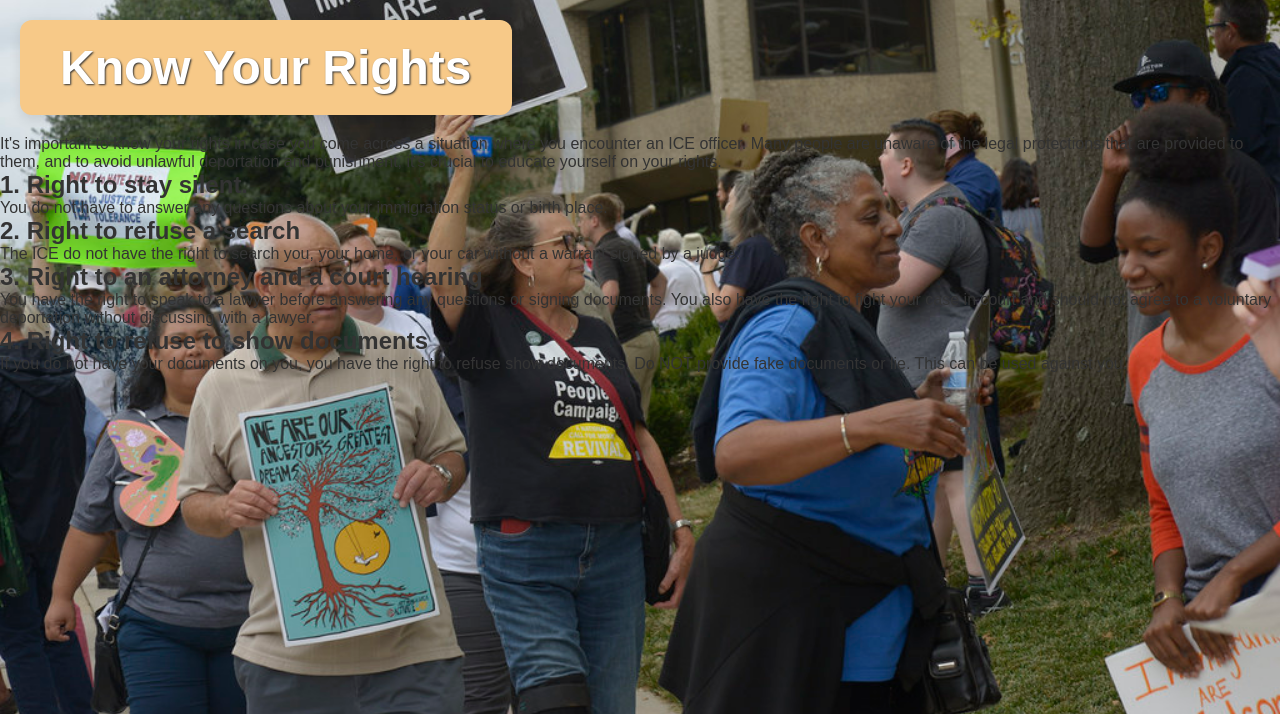
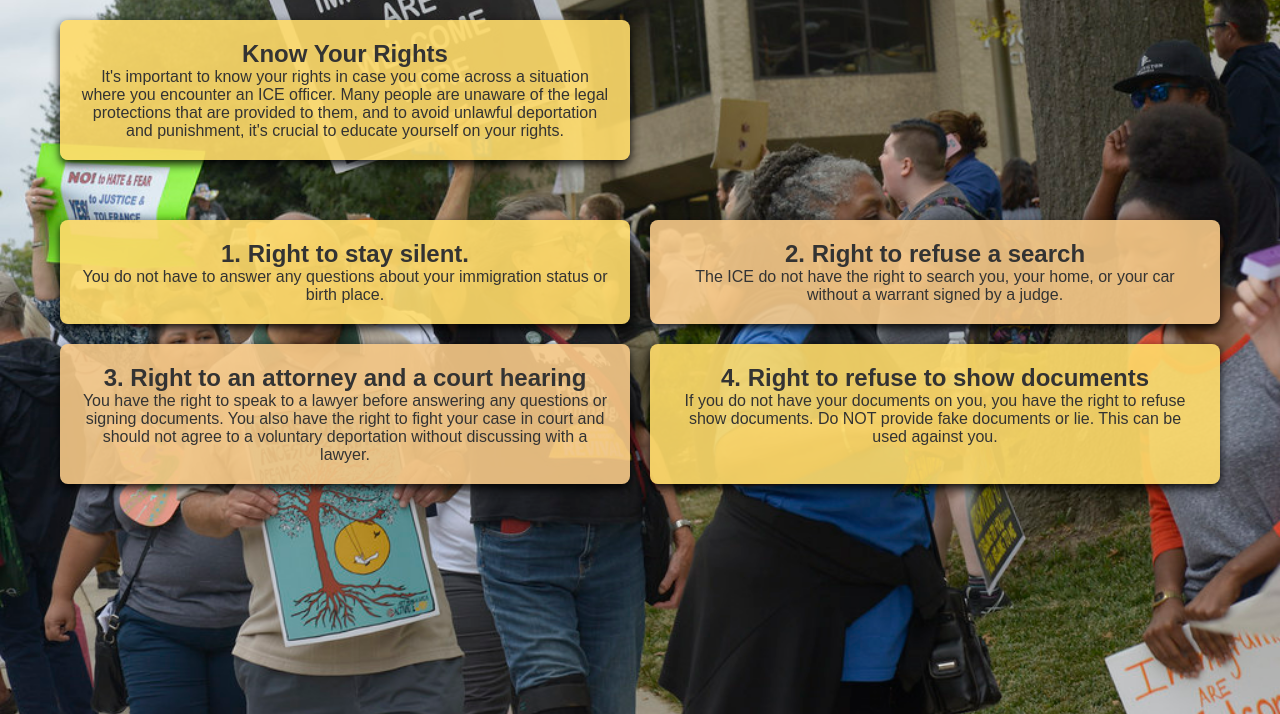
Before and after one commit to calebyhan/solhacks25, a Flask app: page /rights in a window 1280 px wide. Shown: the part 86-800 px from the top of the page. Run offline with Flask 3, Linux system fonts and the light colour scheme; parts of the project's set-up code (start-up, migrations or seed data) failed here and were passed over.

Commit message:
rights page done

```diff
--- a/src/static/styles.css
+++ b/src/static/styles.css
@@ -90,6 +90,7 @@ body {
     overflow: hidden;
 }
 
+
 .map-content {
     width: 100%;
     height: 100%;
@@ -138,7 +139,7 @@ body {
     max-width: 1200px;
 }
 
-/* about us */
+/* about us, resources, rights */
 
 .resources-container {
     display: grid;
@@ -162,6 +163,26 @@ body {
   opacity: 1;
 }
 
+.rights-container {
+  display: grid;
+  grid-template-columns: repeat(2, 1fr); /* 2 columns */
+  grid-template-rows: repeat(2, auto);  /* 2 rows */
+  gap: 20px; /* Space between grid items */
+  margin: 0 auto;
+  padding: 20px;
+  max-width: 1200px; /* Limit the grid width */
+  opacity: 1;
+}
+
+.rights-content {
+    background-color: var(--primary-color);
+    padding: 20px;
+    box-shadow: 0 4px 10px rgba(0, 0, 0, 0.9);
+    border-radius: 8px;
+    text-align: center;
+
+}
+
 /* Consistent content styling */
 .about-content {
 
@@ -170,6 +191,10 @@ body {
     border-radius: 8px;
     text-align: center;
 
+}
+
+.large-text{
+  text-size-adjust: 150%;
 }
 
 /* Alternate background colors */
--- a/src/templates/rights.html
+++ b/src/templates/rights.html
@@ -3,27 +3,29 @@
 {% block title %}Know Your Rights{% endblock %}
 
 {% block content %}
-	<div class="title">
-		<p>Know Your Rights</p>
-	</div>
 
-	<div class="rights-text">
-		<p>It's important to know your rights in case you come across a situation where you encounter an ICE officer. Many people are unaware of the legal protections that are provided to them, and to avoid unlawful deportation and punishment, it's crucial to educate yourself on your rights.</p>
+
+	<div class="rights-container">
+		<div class="rights-content about-1">
+			<h2>Know Your Rights</h2>
+			<p>It's important to know your rights in case you come across a situation where you encounter an ICE officer. Many people are unaware of the legal protections that are provided to them, and to avoid unlawful deportation and punishment, it's crucial to educate yourself on your rights.</p>
+		</div>
+
 	</div>
 	<div class="rights-container">
-		<div class="rights-item rights1">
+		<div class="rights-content about-1">
 			<h2>1. Right to stay silent.</h2>
 			<p>You do not have to answer any questions about your immigration status or birth place.</p>
 		</div>
-		<div class="rights-item rights2">
+		<div class="rights-content about-2">
 			<h2>2. Right to refuse a search</h2>
 			<p>The ICE do not have the right to search you, your home, or your car without a warrant signed by a judge. </p>
 		</div>
-		<div class="rights-item rights1">
+		<div class="rights-content about-2">
 			<h2>3. Right to an attorney and a court hearing</h2>
 			<p>You have the right to speak to a lawyer before answering any questions or signing documents. You also have the right to fight your case in court and should not agree to a voluntary deportation without discussing with a lawyer.</p>
 		</div>
-		<div class="rights-item rights2">
+		<div class="rights-content about-1">
 			<h2>4. Right to refuse to show documents</h2>
 			<p>If you do not have your documents on you, you have the right to refuse show documents. Do NOT provide fake documents or lie. This can be used against you.</p>
 		</div>
```
